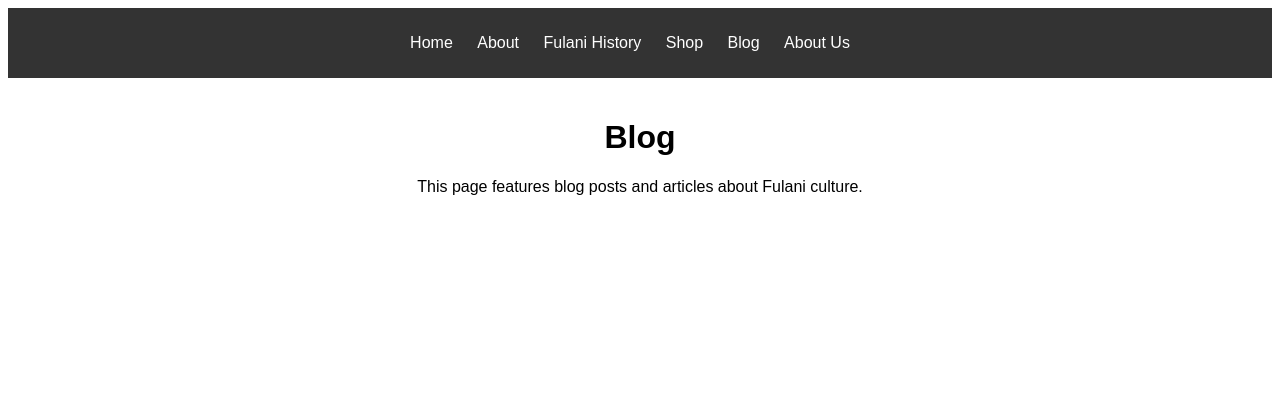
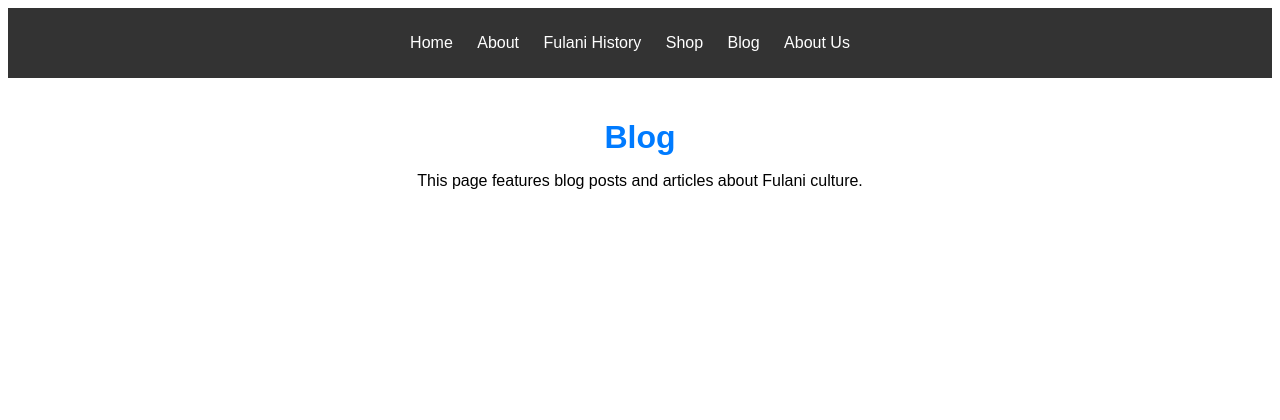
Before and after one commit to Codewithjalloh/Pulaar, a Flask app: page /blog in a window 1280 px wide. Shown: the top 420 px of the page. Run offline with Flask 3, Linux system fonts and the light colour scheme.

Commit message:
Update style.css

```diff
--- a/static/style.css
+++ b/static/style.css
@@ -82,3 +82,12 @@ main {
   max-width: 800px; /* Adjust the width as needed */
   margin: auto; /* Center the content */
 }
+
+/* Style for headers */
+main h1,
+main h2 {
+  color: #007bff; /* A blue color for headers */
+  margin-bottom: 15px;
+  text-align: center; /* Center align headers */
+  font-family: 'Arial', sans-serif;
+}
```
